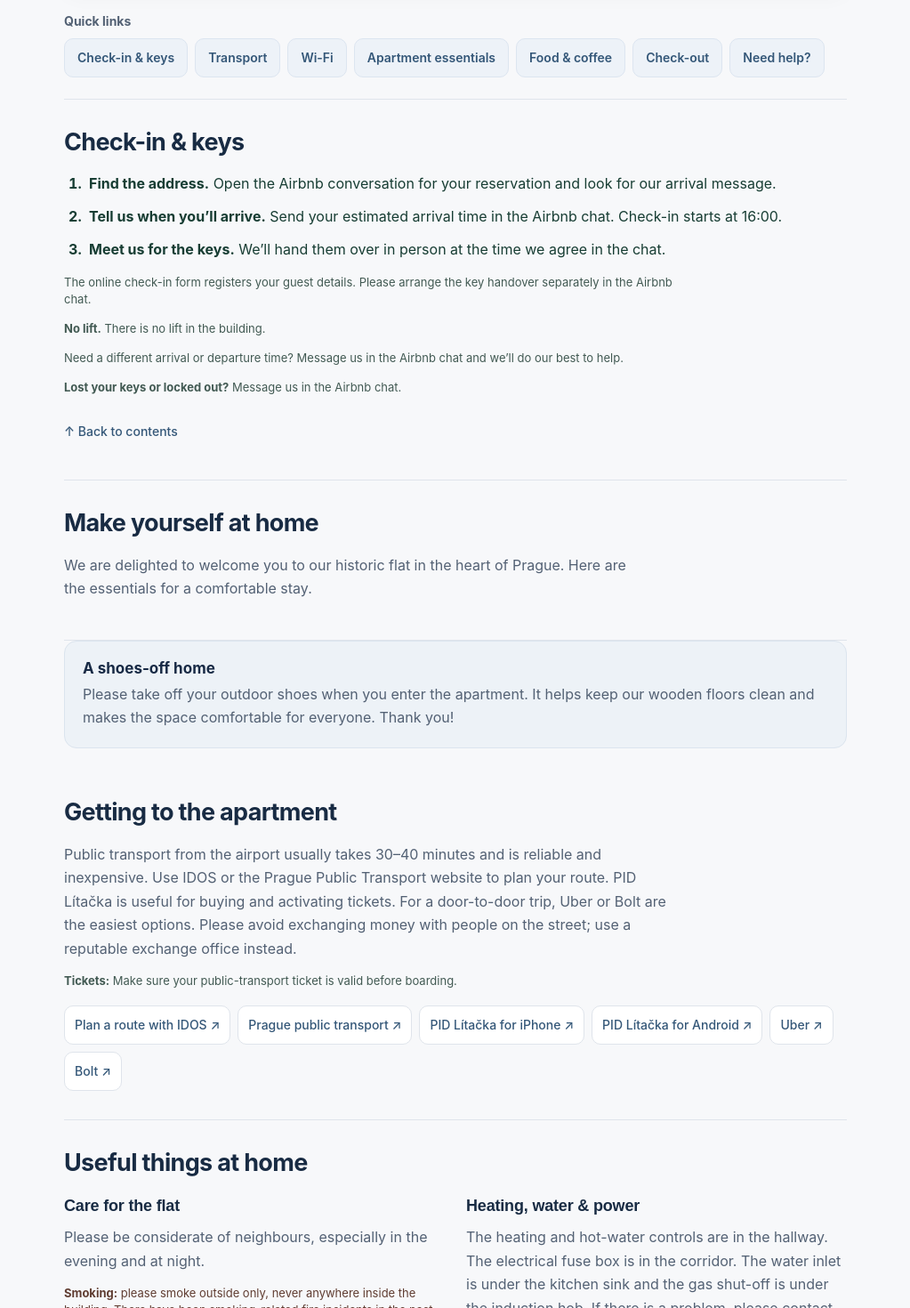
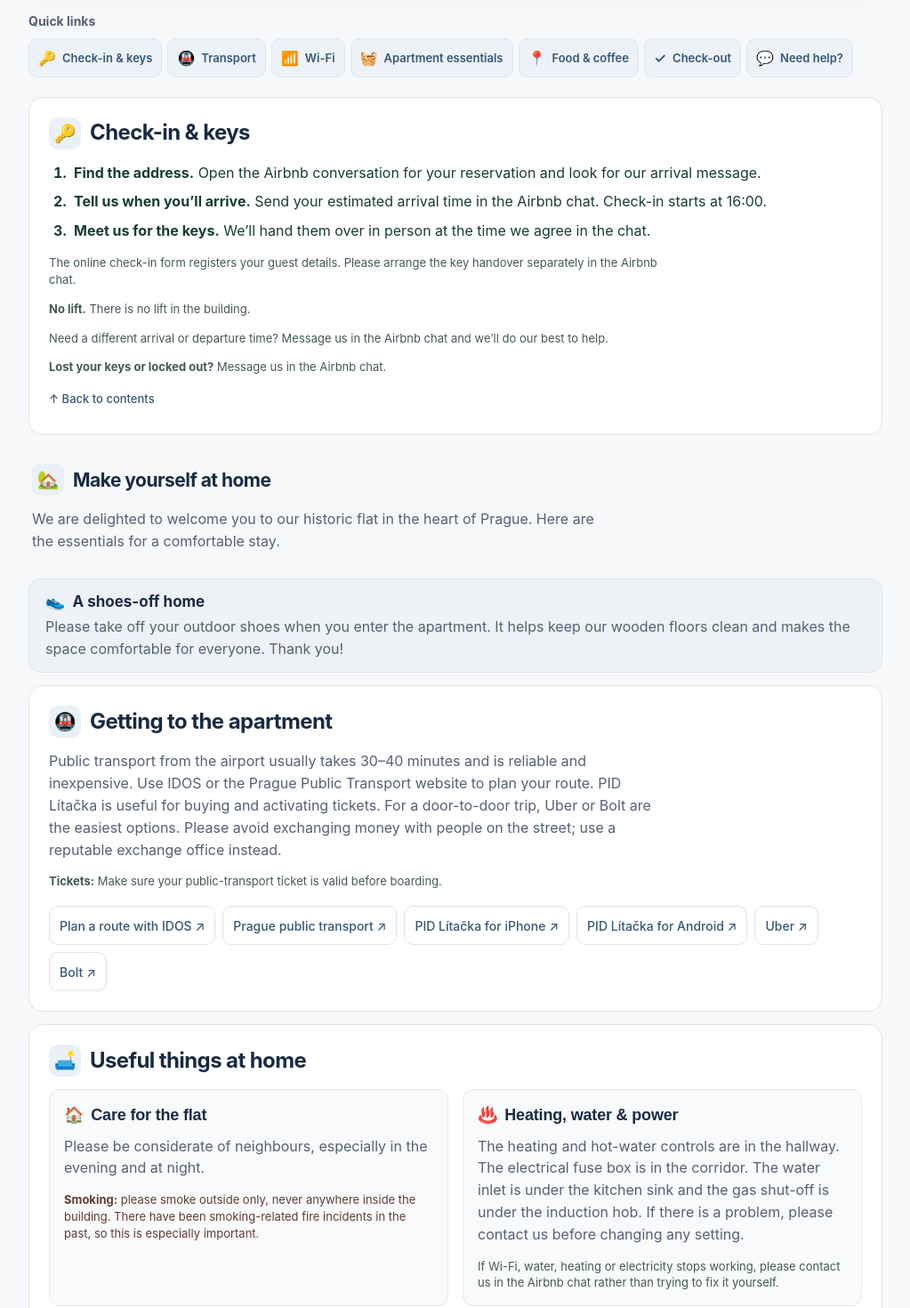
Before and after one commit to rihajakub/havelska, a Next.js app: page /guest-info in a window 1280 px wide. Shown: the part 780-2250 px from the top of the page at 89% size, without its empty margins (128-1151 px from the left). Built offline with nearby package versions, Linux system fonts and the light colour scheme; no server answers; the database is empty.

Commit message:
Improve guide hierarchy with compact sections and navigation pictograms

```diff
--- a/src/app/guest-info/guest-guide.css
+++ b/src/app/guest-info/guest-guide.css
@@ -81,6 +81,56 @@
 .guest-guide-modern .emergency-list .guide-back { display: flex; border: 0; background: transparent; padding-left: 0; }
 .guest-guide-modern .guide-back { font-size: 14px; font-weight: 500; }
 .guest-guide-modern .guest-guide-footer { margin-top: 0; }
+.guest-guide-modern .guest-guide-content { width: min(calc(100% - 32px), 960px); }
+.guest-guide-modern .guide-feature,
+.guest-guide-modern .guide-section {
+  margin: 14px 0;
+  padding: 22px;
+  border: 1px solid var(--guide-line);
+  border-radius: 16px;
+  background: #fff;
+}
+.guest-guide-modern h2 { display: flex; align-items: center; gap: 10px; margin-bottom: 14px; font-size: 24px; }
+.guest-guide-modern .guide-heading-icon {
+  display: inline-grid;
+  flex: 0 0 36px;
+  place-items: center;
+  width: 36px;
+  height: 36px;
+  border-radius: 10px;
+  background: #eaf0f7;
+  font-size: 20px;
+}
+.guest-guide-modern .guide-sub-icon { display: inline-block; margin-right: 8px; font-size: 18px; }
+.guest-guide-modern .guide-nav-icon { font-size: 16px; }
+.guest-guide-modern .guide-contents { padding-bottom: 8px; border: 0; }
+.guest-guide-modern .guide-contents > div { gap: 6px; }
+.guest-guide-modern .guide-contents a { gap: 7px; padding: 8px 10px; font-size: 13px; }
+.guest-guide-modern .guide-intro { padding: 18px 4px 10px; border: 0; }
+.guest-guide-modern .guide-intro h2 { font-size: 21px; }
+.guest-guide-modern .guide-shoes-note { margin: 10px 0 14px; padding: 14px 18px; }
+.guest-guide-modern p { margin-bottom: 9px; line-height: 1.55; }
+.guest-guide-modern .guide-note { margin-top: 8px; margin-bottom: 8px; line-height: 1.5; }
+.guest-guide-modern .guide-arrival-steps { gap: 8px; margin: 12px 0; }
+.guest-guide-modern .guide-grid { gap: 16px; margin-top: 14px; }
+.guest-guide-modern .guide-grid article { padding: 16px; border: 1px solid #e5eaf0; border-radius: 12px; background: #f8fafc; }
+.guest-guide-modern .guide-equipment { display: grid; grid-template-columns: repeat(2,minmax(0,1fr)); gap: 8px; margin-top: 12px; border: 0; }
+.guest-guide-modern .guide-equipment li { display: flex; align-items: start; gap: 9px; padding: 10px; border: 1px solid #e4eaf2; border-radius: 9px; background: #fff; }
+.guest-guide-modern .guide-equipment li > div { display: block; }
+.guest-guide-modern .guide-equipment .equipment-pictogram { flex: 0 0 24px; font-size: 21px; }
+.guest-guide-modern .guide-equipment small { font-size: 14px; margin-top: 3px; }
+.guest-guide-modern .guide-back { margin-top: 8px; min-height: 36px; font-size: 13px; }
+.guest-guide-modern .place-group { margin-top: 20px; }
+.guest-guide-modern .place-list { grid-template-columns: repeat(2,minmax(0,1fr)); gap: 8px; }
+.guest-guide-modern .place-list a { padding: 12px; gap: 10px; border-radius: 10px; }
+.guest-guide-modern .place-copy > strong { font-size: 16px; }
+.guest-guide-modern .place-copy > span { font-size: 14px; line-height: 1.5; }
+.guest-guide-modern .prague-photo-single figure { height: 160px; border-radius: 12px; }
+.guest-guide-modern .guide-checklist li { grid-template-columns: 30px minmax(0,1fr); gap: 10px; padding: 12px 0; }
+.guest-guide-modern .guide-checklist li::before { content: none; }
+.guest-guide-modern .departure-pictogram { display: grid; place-items: center; font-size: 20px; }
+.guest-guide-modern .guide-help { padding: 22px; margin: 14px 0; }
+.guest-guide-modern .technical-gallery { padding: 12px 14px; }
 @media (min-width: 720px) {
   .guest-guide-modern .guest-guide-hero {
     display: grid;
@@ -121,4 +171,12 @@
   .guest-guide-modern .technical-photo-grid { grid-template-columns: 1fr; }
   .guest-guide-modern .technical-electrical { grid-column: auto; }
   .guest-guide-modern .guide-help { padding: 20px; }
+  .guest-guide-modern .guest-guide-content { width: calc(100% - 24px); }
+  .guest-guide-modern .guide-feature, .guest-guide-modern .guide-section { padding: 16px; margin: 12px 0; }
+  .guest-guide-modern .guide-grid { gap: 10px; }
+  .guest-guide-modern .guide-grid article { padding: 13px; }
+  .guest-guide-modern h2 { font-size: 22px; }
+  .guest-guide-modern .guide-contents a { font-size: 13px; }
+  .guest-guide-modern .place-list { grid-template-columns: 1fr; }
+  .guest-guide-modern .guide-equipment { grid-template-columns: 1fr; gap: 6px; }
 }
--- a/src/app/guest-info/page.tsx
+++ b/src/app/guest-info/page.tsx
@@ -11,13 +11,13 @@ const toParagraphs = (text: string) => text.split(/\n\s*\n/).filter(Boolean).map
 export const dynamic = "force-dynamic";
 
 const equipment = [
-  { name: "Washing machine", location: "In the bathroom." },
-  { name: "Drying rack", location: "Next to the washing machine in the bathroom." },
-  { name: "Ironing board", location: "Next to the washing machine in the bathroom." },
-  { name: "Iron", location: "On top of the washing machine." },
-  { name: "Hairdryer", location: "Under the bathroom sink." },
-  { name: "Vacuum cleaner", location: "In the hallway cupboard." },
-  { name: "Fan" },
+  { icon: "🧺", name: "Washing machine", location: "In the bathroom." },
+  { icon: "👕", name: "Drying rack", location: "Next to the washing machine in the bathroom." },
+  { icon: "👔", name: "Ironing board", location: "Next to the washing machine in the bathroom." },
+  { icon: "♨️", name: "Iron", location: "On top of the washing machine." },
+  { icon: "💨", name: "Hairdryer", location: "Under the bathroom sink." },
+  { icon: "🧹", name: "Vacuum cleaner", location: "In the hallway cupboard." },
+  { icon: "🌀", name: "Fan" },
 ];
 
 function PlaceCard({ href, name, detail, logo, logoAlt, mark }: { href: string; name: string; detail: string; logo?: string; logoAlt?: string; mark?: string }) {
@@ -59,20 +59,20 @@ export default async function GuestInfoPage() {
       <nav id="contents" className="guide-contents" aria-label="Guide contents">
         <strong>Quick links</strong>
         <div>
-          <a href="#keys">Check-in &amp; keys</a>
-          <a href="#arrival">Transport</a>
-          <a href="#wifi">Wi-Fi</a>
-          <a href="#equipment">Apartment essentials</a>
-          <a href="#prague">Food &amp; coffee</a>
-          <a href="#checkout">Check-out</a>
-          <a href="#help">Need help?</a>
+          <a href="#keys"><span className="guide-nav-icon" aria-hidden="true">🔑</span>Check-in &amp; keys</a>
+          <a href="#arrival"><span className="guide-nav-icon" aria-hidden="true">🚇</span>Transport</a>
+          <a href="#wifi"><span className="guide-nav-icon" aria-hidden="true">📶</span>Wi-Fi</a>
+          <a href="#equipment"><span className="guide-nav-icon" aria-hidden="true">🧺</span>Apartment essentials</a>
+          <a href="#prague"><span className="guide-nav-icon" aria-hidden="true">📍</span>Food &amp; coffee</a>
+          <a href="#checkout"><span className="guide-nav-icon" aria-hidden="true">✓</span>Check-out</a>
+          <a href="#help"><span className="guide-nav-icon" aria-hidden="true">💬</span>Need help?</a>
         </div>
       </nav>
 
       <section id="keys" className="guide-feature guide-feature-keys">
 
         <div>
-          <h2>Check-in &amp; keys</h2>
+          <h2><span className="guide-heading-icon" aria-hidden="true">🔑</span>Check-in &amp; keys</h2>
           <ol className="guide-arrival-steps">
             <li><strong>Find the address.</strong> Open the Airbnb conversation for your reservation and look for our arrival message.</li>
             <li><strong>Tell us when you’ll arrive.</strong> Send your estimated arrival time in the Airbnb chat. Check-in starts at 16:00.</li>
@@ -87,11 +87,11 @@ export default async function GuestInfoPage() {
         </div>
       </section>
 
-      <section id="welcome" className="guide-intro guide-intro-vivid"><h2>Make yourself at home</h2>{toParagraphs(guide.welcome.replace("Please read this guide at the beginning of your stay — it covers the practical details, house rules and a few local favourites.", "Here are the essentials for a comfortable stay."))}</section>
-      <aside className="guide-shoes-note" aria-label="Shoes-off home"><div><strong>A shoes-off home</strong><p>Please take off your outdoor shoes when you enter the apartment. It helps keep our wooden floors clean and makes the space comfortable for everyone. Thank you!</p></div></aside>
+      <section id="welcome" className="guide-intro guide-intro-vivid"><h2><span className="guide-heading-icon" aria-hidden="true">🏡</span>Make yourself at home</h2>{toParagraphs(guide.welcome.replace("Please read this guide at the beginning of your stay — it covers the practical details, house rules and a few local favourites.", "Here are the essentials for a comfortable stay."))}</section>
+      <aside className="guide-shoes-note" aria-label="Shoes-off home"><div><strong><span className="guide-sub-icon" aria-hidden="true">👟</span>A shoes-off home</strong><p>Please take off your outdoor shoes when you enter the apartment. It helps keep our wooden floors clean and makes the space comfortable for everyone. Thank you!</p></div></aside>
 
       <section id="arrival" className="guide-feature guide-feature-arrival">
-        <div><h2>Getting to the apartment</h2>{toParagraphs(guide.arrival)}
+        <div><h2><span className="guide-heading-icon" aria-hidden="true">🚇</span>Getting to the apartment</h2>{toParagraphs(guide.arrival)}
           <p className="guide-note"><strong>Tickets:</strong> Make sure your public-transport ticket is valid before boarding.</p>
           <div className="guide-links guide-links-transport">
             <a href="https://idos.cz/en/" target="_blank" rel="noreferrer">Plan a route with IDOS ↗</a>
@@ -103,35 +103,36 @@ export default async function GuestInfoPage() {
         </div>
       </section>
 
-      <section id="home" className="guide-section guide-section-home"><div><h2>Useful things at home</h2>
+      <section id="home" className="guide-section guide-section-home"><div><h2><span className="guide-heading-icon" aria-hidden="true">🛋️</span>Useful things at home</h2>
         <div className="guide-grid guide-grid-vivid">
 
-          <article><h3>Care for the flat</h3>{toParagraphs(guide.apartmentCare.replace("Please take off your shoes inside to protect the wooden floor.", "").replace("Smoking is not allowed in the apartment or the gallery.", "").trim())}<p className="guide-rule"><strong>Smoking:</strong> please smoke outside only, never anywhere inside the building. There have been smoking-related fire incidents in the past, so this is especially important.</p></article>
-          <article><h3>Heating, water & power</h3>{toParagraphs(guide.utilities)}<p className="guide-note">If Wi-Fi, water, heating or electricity stops working, please contact us in the Airbnb chat rather than trying to fix it yourself.</p></article>
-          <article><h3>Waste & recycling</h3>{toParagraphs(guide.recycling.replace("Waste and recycling bins are on the ground floor, through the wooden door and to the right.", "The bins are on the ground floor, beyond the green door marked in the photo below."))}</article>
-          <article className="guide-wide guide-bins"><div><h3>Finding the bins</h3><p>Use the green door marked in the photo. The bins are just beyond it on the ground floor.</p></div><Image src="/images/guide/waste-bins.jpeg" alt="Green door leading to the waste and recycling bins" width={1576} height={2100}/></article>
+          <article><h3><span className="guide-sub-icon" aria-hidden="true">🏠</span>Care for the flat</h3>{toParagraphs(guide.apartmentCare.replace("Please take off your shoes inside to protect the wooden floor.", "").replace("Smoking is not allowed in the apartment or the gallery.", "").trim())}<p className="guide-rule"><strong>Smoking:</strong> please smoke outside only, never anywhere inside the building. There have been smoking-related fire incidents in the past, so this is especially important.</p></article>
+          <article><h3><span className="guide-sub-icon" aria-hidden="true">♨️</span>Heating, water & power</h3>{toParagraphs(guide.utilities)}<p className="guide-note">If Wi-Fi, water, heating or electricity stops working, please contact us in the Airbnb chat rather than trying to fix it yourself.</p></article>
+          <article><h3><span className="guide-sub-icon" aria-hidden="true">♻️</span>Waste & recycling</h3>{toParagraphs(guide.recycling.replace("Waste and recycling bins are on the ground floor, through the wooden door and to the right.", "The bins are on the ground floor, beyond the green door marked in the photo below."))}</article>
+          <article className="guide-wide guide-bins"><div><h3><span className="guide-sub-icon" aria-hidden="true">🗑️</span>Finding the bins</h3><p>Use the green door marked in the photo. The bins are just beyond it on the ground floor.</p></div><Image src="/images/guide/waste-bins.jpeg" alt="Green door leading to the waste and recycling bins" width={1576} height={2100}/></article>
           <article id="equipment" className="guide-wide">
 
-            <h3>Coffee, laundry &amp; appliances</h3>
+            <h3><span className="guide-sub-icon" aria-hidden="true">🧺</span>Coffee, laundry &amp; appliances</h3>
             {toParagraphs(guide.appliances
               .replace(/The oven has an Aqua Clean function\.\s*/gi, "")
               .replace(/A drying rack is in the bedroom and another one is in the hallway\.\s*/gi, ""))}
             <ul className="guide-equipment" aria-label="Available in the apartment">
               {equipment.map(item => (
                 <li key={item.name}>
+                  <span className="equipment-pictogram" aria-hidden="true">{item.icon}</span>
                   <div><strong>{item.name}</strong>{item.location && <small>{item.location}</small>}</div>
                 </li>
               ))}
             </ul>
           </article>
-          <article className="guide-wide guide-oven-manual"><h3>Oven</h3><p>For cooking modes and operating instructions, please see the Gorenje BO635E11 manual. If you need help, contact us in the Airbnb chat.</p><div className="guide-links"><a href="https://www.manualypdf.cz/gorenje/bo635e11/manu%C3%A1l" target="_blank" rel="noreferrer">Open oven manual ↗</a></div></article>
+          <article className="guide-wide guide-oven-manual"><h3><span className="guide-sub-icon" aria-hidden="true">♨️</span>Oven</h3><p>For cooking modes and operating instructions, please see the Gorenje BO635E11 manual. If you need help, contact us in the Airbnb chat.</p><div className="guide-links"><a href="https://www.manualypdf.cz/gorenje/bo635e11/manu%C3%A1l" target="_blank" rel="noreferrer">Open oven manual ↗</a></div></article>
         </div>
         <details className="technical-gallery"><summary>Utility locations · water, gas & electricity</summary><div><h3 id="technical-gallery-title">Water, gas & electricity</h3><p>Please contact us first whenever possible. These photos are here to identify the right place quickly in an emergency.</p></div><div className="technical-photo-grid"><figure className="technical-water-access"><Image src="/images/guide/water-access.jpg" alt="Access point to the water shut-off under the kitchen cabinet" width={3024} height={4032}/><figcaption><strong>Water shut-off</strong><span>Behind the framed access area under the kitchen cabinet.</span></figcaption></figure><figure><Image src="/images/guide/water-meter.jpg" alt="Water meter detail" width={4032} height={3024}/><figcaption><strong>Water meter</strong><span>The meter confirms you are at the water shut-off.</span></figcaption></figure><figure><Image src="/images/guide/gas-shutoff.jpg" alt="Yellow gas shut-off valve" width={3024} height={4032}/><figcaption><strong>GAS</strong></figcaption></figure><figure className="technical-electrical"><Image src="/images/guide/electrical-cabinets.jpg" alt="Electrical cabinets in the corridor" width={3024} height={4032}/><Image src="/images/guide/main-breaker.jpg" alt="Main electrical breaker inside the cabinet" width={3024} height={4032}/><figcaption><strong>ELECTRICITY</strong></figcaption></figure></div></details>
       <a className="guide-back" href="#contents">↑ Back to contents</a></div></section>
 
-      <section id="prague" className="guide-feature guide-feature-prague"><div><h2>A few Prague favourites</h2>{toParagraphs(guide.pragueTips)}
+      <section id="prague" className="guide-feature guide-feature-prague"><div><h2><span className="guide-heading-icon" aria-hidden="true">📍</span>A few Prague favourites</h2>{toParagraphs(guide.pragueTips)}
         <div className="prague-photo-pair prague-photo-single"><figure><Image src="/images/guide/prague-day.jpg" alt="View across Prague from a hilltop" width={1920} height={1440}/><figcaption>A bright Prague afternoon</figcaption></figure></div>
-        <div className="place-group"><h3>Czech food & beer</h3><div className="place-list">
+        <div className="place-group"><h3><span className="guide-sub-icon" aria-hidden="true">🍽️</span>Czech food & beer</h3><div className="place-list">
           <PlaceCard href="https://maps.app.goo.gl/VFqsydwB8UWBYAjE6" name="Havelská Koruna" detail="A self-service restaurant serving Czech classics, soups and dumplings. A straightforward choice for a traditional lunch." mark="HK" />
           <PlaceCard href="https://maps.app.goo.gl/3Puq6eo9sGxnXUjJ6" name="Pivovar Národní" detail="A brewery restaurant serving its own Czech Lion beer and Czech dishes, with a courtyard beer garden." mark="P" />
           <PlaceCard href="https://maps.app.goo.gl/pvWZkhmHzmu3LNYR9" name="Pilsnerka Národní" detail="A Czech pub on Národní for draught Pilsner Urquell and a casual meal." mark="PN" />
@@ -139,14 +140,14 @@ export default async function GuestInfoPage() {
           <PlaceCard href="https://www.google.com/maps/search/?api=1&amp;query=Lok%C3%A1l%20Dlouh%C3%A1%C3%A1%C3%A1%20Dlouh%C3%A1%2033%20Prague" name="Lokál Dlouhááá" detail="A lively Czech pub for classic home-style food and tank beer. Book ahead for an evening visit." mark="LD" />
           <PlaceCard href="https://www.google.com/maps/search/?api=1&amp;query=Kant%C3%BDna%20Politick%C3%BDch%20v%C4%9Bz%C5%88%C5%AF%205%20Prague" name="Kantýna" detail="A butcher-shop restaurant focused on meat, with a counter-service dining experience. A good pick for meat lovers." mark="K" />
         </div></div>
-        <div className="place-group"><h3>Coffee & something sweet</h3><div className="place-list">
+        <div className="place-group"><h3><span className="guide-sub-icon" aria-hidden="true">☕</span>Coffee & something sweet</h3><div className="place-list">
           <PlaceCard href="https://goo.gl/maps/hm2fr5MRwjGmrfj26" name="Café Louvre" detail="A historic café for breakfast, coffee, cakes and a relaxed sit-down meal." logo="/images/places/cafe-louvre.jpeg" />
           <PlaceCard href="https://goo.gl/maps/NYR3HbTxazzF22Xu5" name="Café Slavia" detail="A historic riverside café with breakfast, Czech and international dishes, desserts and views towards the National Theatre." mark="S" />
           <PlaceCard href="https://goo.gl/maps/LZeB18KphsvNaSKS9" name="Krusta" detail="An artisan bakery and bistro for bread, sweet and savoury pastries, and a quick bite." mark="K" />
           <PlaceCard href="https://goo.gl/maps/LNshEWKgYsoY6Jcj9" name="Au Gourmand" detail="A French-style café and pâtisserie for coffee, cakes and pastries in Dlouhá Street." mark="AG" />
           <PlaceCard href="https://www.google.com/maps/search/?api=1&amp;query=Cukr%C3%A1%C5%99%20Sk%C3%A1la%20Dlouh%C3%A1%2039%20Prague" name="Cukrář Skála" detail="Czech-style cakes and pastries with a modern twist. Visit the Dlouhá branch for its signature kremrole cream rolls." mark="CS" />
         </div></div>
-        <div className="place-group"><h3>Groceries nearby</h3><div className="place-list">
+        <div className="place-group"><h3><span className="guide-sub-icon" aria-hidden="true">🛒</span>Groceries nearby</h3><div className="place-list">
           <PlaceCard href="https://goo.gl/maps/RwqKW5QApKjnHzbf8" name="Lidl" detail="Everyday groceries, bread, fruit, vegetables and basic household supplies." logo="/images/places/lidl.webp" />
           <PlaceCard href="https://maps.app.goo.gl/1YAYpHqzaQFsdt358" name="Tesco" detail="A supermarket for a full grocery shop, drinks, snacks and household essentials." logo="/images/places/tesco.png" />
           <PlaceCard href="https://goo.gl/maps/xb7cZLZuZjEQr9oJ6" name="Albert" detail="A supermarket for everyday food, fresh produce, bakery items and drinks." logo="/images/places/albert.png" />
@@ -159,19 +160,19 @@ export default async function GuestInfoPage() {
       <section id="checkout" className="guide-feature guide-feature-checkout">
 
         <div>
-          <h2>Before you leave</h2>
+          <h2><span className="guide-heading-icon" aria-hidden="true">✓</span>Before you leave</h2>
           <p><strong>Check-out is by 11:00.</strong></p>
           <ul className="guide-checklist" aria-label="Departure checklist">
-            <li><div><strong>Turn off the lights</strong></div></li>
-            <li><div><strong>Unplug chargers and portable appliances</strong><small>Leave the fridge and other fixed appliances plugged in.</small></div></li>
-            <li><div><strong>Close the windows</strong></div></li>
-            <li><div><strong>Lock the apartment door behind you</strong></div></li>
-            <li className="guide-checklist-keys"><div><strong>Then drop the keys in the mailbox</strong><small>Use the mailbox we showed you when we handed over the keys.</small></div></li>
+            <li><span className="departure-pictogram" aria-hidden="true">💡</span><div><strong>Turn off the lights</strong></div></li>
+            <li><span className="departure-pictogram" aria-hidden="true">🔌</span><div><strong>Unplug chargers and portable appliances</strong><small>Leave the fridge and other fixed appliances plugged in.</small></div></li>
+            <li><span className="departure-pictogram" aria-hidden="true">🪟</span><div><strong>Close the windows</strong></div></li>
+            <li><span className="departure-pictogram" aria-hidden="true">🔒</span><div><strong>Lock the apartment door behind you</strong></div></li>
+            <li className="guide-checklist-keys"><span className="departure-pictogram" aria-hidden="true">🔑</span><div><strong>Then drop the keys in the mailbox</strong><small>Use the mailbox we showed you when we handed over the keys.</small></div></li>
           </ul>
           <a className="guide-back" href="#contents">↑ Back to contents</a>
         </div>
       </section>
-      <section id="help" className="guide-help"><div className="guide-help-copy"><h2>We&apos;re here to help.</h2>{toParagraphs(guide.help.replace(/\s*In an emergency[\s\S]*$/i, ""))}</div><div className="emergency-list" aria-label="Emergency telephone numbers"><a href="tel:112"><strong>112</strong><small>European emergency number</small></a><a href="tel:158"><strong>158</strong><small>Police</small></a><a href="tel:155"><strong>155</strong><small>Ambulance</small></a><a href="tel:150"><strong>150</strong><small>Fire brigade</small></a><a className="guide-back" href="#contents">↑ Back to contents</a></div></section>
+      <section id="help" className="guide-help"><div className="guide-help-copy"><h2><span className="guide-heading-icon" aria-hidden="true">💬</span>We&apos;re here to help.</h2>{toParagraphs(guide.help.replace(/\s*In an emergency[\s\S]*$/i, ""))}</div><div className="emergency-list" aria-label="Emergency telephone numbers"><a href="tel:112"><strong>112</strong><small>European emergency number</small></a><a href="tel:158"><strong>158</strong><small>Police</small></a><a href="tel:155"><strong>155</strong><small>Ambulance</small></a><a href="tel:150"><strong>150</strong><small>Fire brigade</small></a><a className="guide-back" href="#contents">↑ Back to contents</a></div></section>
       <footer className="guest-guide-footer"><span>Havelská Apartment · Guest guide</span><small aria-label={`Page version ${buildVersion}`}>Version {buildVersion}</small></footer>
     </div>
   </main>;
--- a/src/lib/build-version.ts
+++ b/src/lib/build-version.ts
@@ -1,2 +1,2 @@
 // Shared by the private dashboard and public guide so releases are easy to compare.
-export const buildVersion = `v2026.11.26.10 · ${(process.env.VERCEL_GIT_COMMIT_SHA ?? "local").slice(0, 7)}`;
+export const buildVersion = `v2026.11.26.11 · ${(process.env.VERCEL_GIT_COMMIT_SHA ?? "local").slice(0, 7)}`;
```
